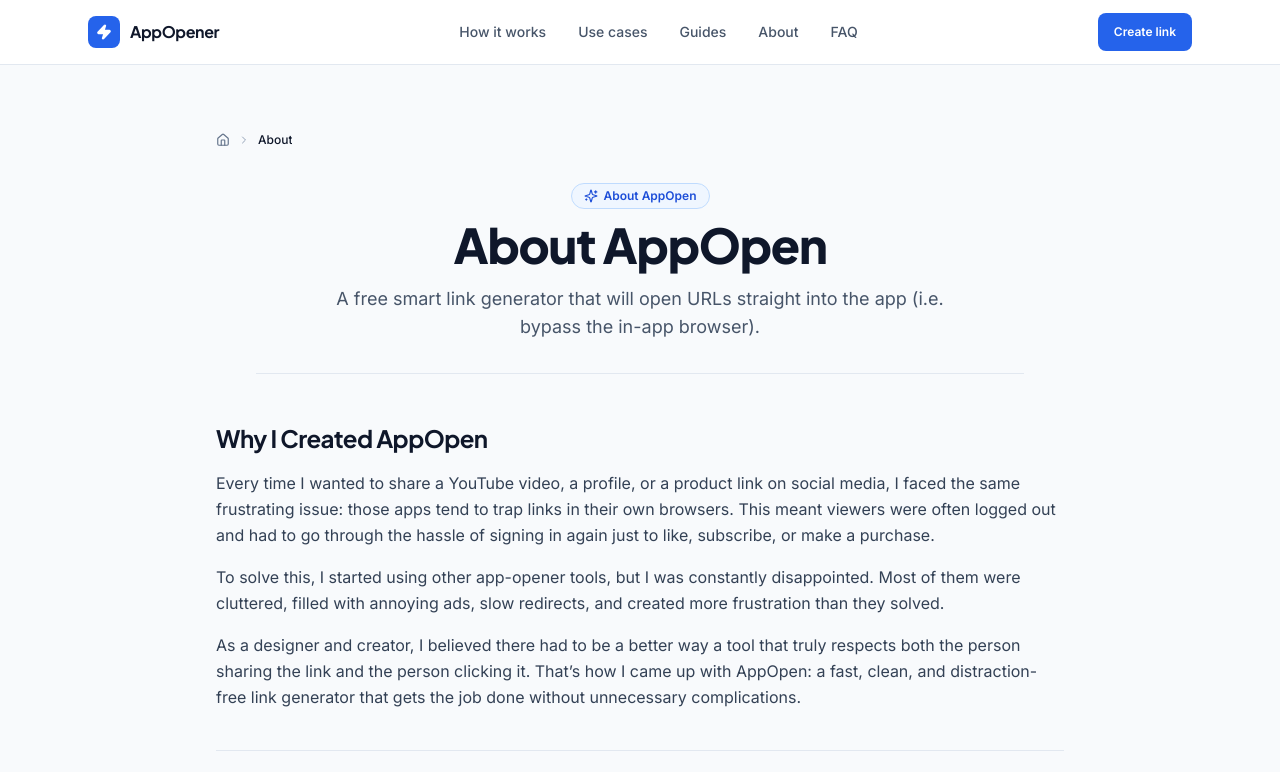
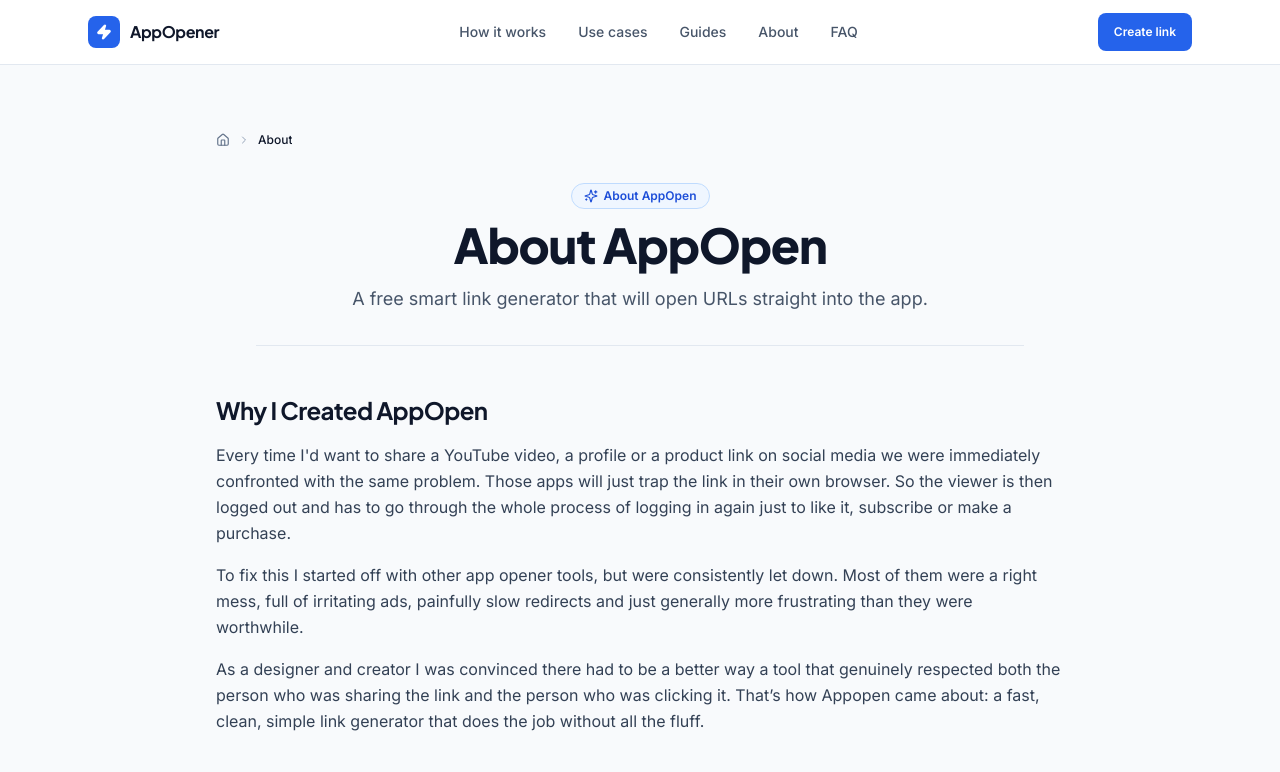
Before and after one commit to Sarthak1113/app-opener-link, a Next.js app: page /about in a window 1280 px wide. Shown: the top 772 px of the page. Built offline with nearby package versions, Linux system fonts and the light colour scheme.

Commit message:
refactor: update narrative text and remove parenthetical from description on About page

```diff
--- a/app/about/page.tsx
+++ b/app/about/page.tsx
@@ -20,14 +20,14 @@ const pageUrl = "https://app-opener-link.vercel.app/about";
 export const metadata: Metadata = {
   title: "About AppOpen",
   description:
-    "A free smart link generator that will open URLs straight into the app (i.e. bypass the in-app browser).",
+    "A free smart link generator that will open URLs straight into the app.",
   alternates: {
     canonical: pageUrl,
   },
   openGraph: {
     title: "About AppOpen",
     description:
-      "A free smart link generator that will open URLs straight into the app (i.e. bypass the in-app browser).",
+      "A free smart link generator that will open URLs straight into the app.",
     url: pageUrl,
     type: "website",
   },
@@ -35,7 +35,7 @@ export const metadata: Metadata = {
     card: "summary_large_image",
     title: "About AppOpen",
     description:
-      "A free smart link generator that will open URLs straight into the app (i.e. bypass the in-app browser).",
+      "A free smart link generator that will open URLs straight into the app.",
   },
 };
 
@@ -45,7 +45,7 @@ export default function AboutPage() {
     "@type": "AboutPage",
     name: "About AppOpen",
     description:
-      "A free smart link generator that will open URLs straight into the app (i.e. bypass the in-app browser).",
+      "A free smart link generator that will open URLs straight into the app.",
     url: pageUrl,
     mainEntity: {
       "@type": "Person",
@@ -89,7 +89,7 @@ export default function AboutPage() {
             </h1>
 
             <p className="mt-3 text-base sm:text-lg text-slate-600 leading-relaxed font-normal max-w-2xl mx-auto">
-              A free smart link generator that will open URLs straight into the app (i.e. bypass the in-app browser).
+              A free smart link generator that will open URLs straight into the app.
             </p>
           </header>
 
@@ -101,13 +101,13 @@ export default function AboutPage() {
                 Why I Created AppOpen
               </h2>
               <p>
-                Every time I wanted to share a YouTube video, a profile, or a product link on social media, I faced the same frustrating issue: those apps tend to trap links in their own browsers. This meant viewers were often logged out and had to go through the hassle of signing in again just to like, subscribe, or make a purchase.
+                Every time I'd want to share a YouTube video, a profile or a product link on social media we were immediately confronted with the same problem. Those apps will just trap the link in their own browser. So the viewer is then logged out and has to go through the whole process of logging in again just to like it, subscribe or make a purchase.
               </p>
               <p>
-                To solve this, I started using other app-opener tools, but I was constantly disappointed. Most of them were cluttered, filled with annoying ads, slow redirects, and created more frustration than they solved.
+                To fix this I started off with other app opener tools, but were consistently let down. Most of them were a right mess, full of irritating ads, painfully slow redirects and just generally more frustrating than they were worthwhile.
               </p>
               <p>
-                As a designer and creator, I believed there had to be a better way a tool that truly respects both the person sharing the link and the person clicking it. That’s how I came up with AppOpen: a fast, clean, and distraction-free link generator that gets the job done without unnecessary complications.
+                As a designer and creator I was convinced there had to be a better way a tool that genuinely respected both the person who was sharing the link and the person who was clicking it. That’s how Appopen came about: a fast, clean, simple link generator that does the job without all the fluff.
               </p>
             </section>
 
```
